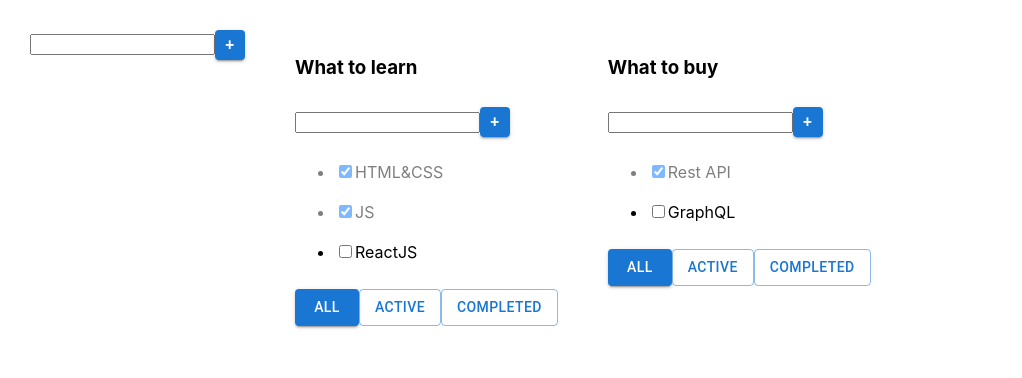
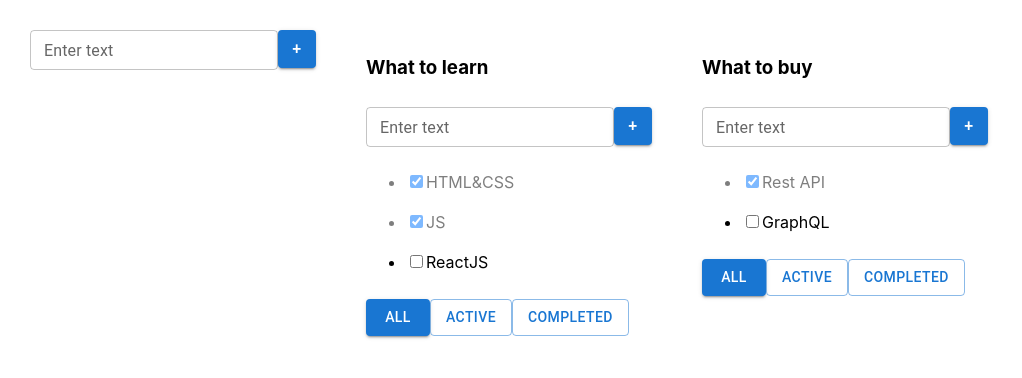
Before and after one commit to Daniyel-Tkachuk/todolist, a React (Vite) app: page / in a window 1280 px wide. Shown: the top 378 px of the page, without its empty margins (0-1022 px from the left). Built offline with nearby package versions, Linux system fonts and the light colour scheme; some icons are missing.

Commit message:
refactor Input (TextField)

```diff
--- a/src/components/AddItemForm.tsx
+++ b/src/components/AddItemForm.tsx
@@ -1,5 +1,6 @@
 import React, {ChangeEvent, KeyboardEvent, useState} from 'react';
 import Button from "@mui/material/Button";
+import TextField from "@mui/material/TextField";
 
 type Props = {
   addItem: (title: string) => void
@@ -29,23 +30,26 @@ export const AddItemForm = ({addItem}: Props) => {
   }
 
   const buttonStyle = {
-    maxWidth: "30px",
-    maxHeight: "30px",
-    minWidth: "30px",
-    minHeight: "30px",
+    maxWidth: "38px",
+    maxHeight: "38px",
+    minWidth: "38px",
+    minHeight: "38px",
     fontSize: "16px",
     fontWeight: 500
   }
 
   return (
     <>
-      <input type="text"
-             className={error ? "error" : ""}
-             value={title}
-             onChange={setTitleHandler}
-             onKeyDown={onEnterHandler}/>
+      <TextField className={error ? "error" : ""}
+                 error={!!error}
+                 size="small"
+                 value={title}
+                 label={error ? error : "Enter text"}
+                 variant="outlined"
+                 onChange={setTitleHandler}
+                 onKeyDown={onEnterHandler}
+      />
       <Button style={buttonStyle} variant="contained" size="small" onClick={addItemHandler}>+</Button>
-      {error && <div className="error-message">{error}</div>}
     </>
   );
 };
```
Also changed, not shown: src/components/Todolist.tsx (+0 -13 lines).
